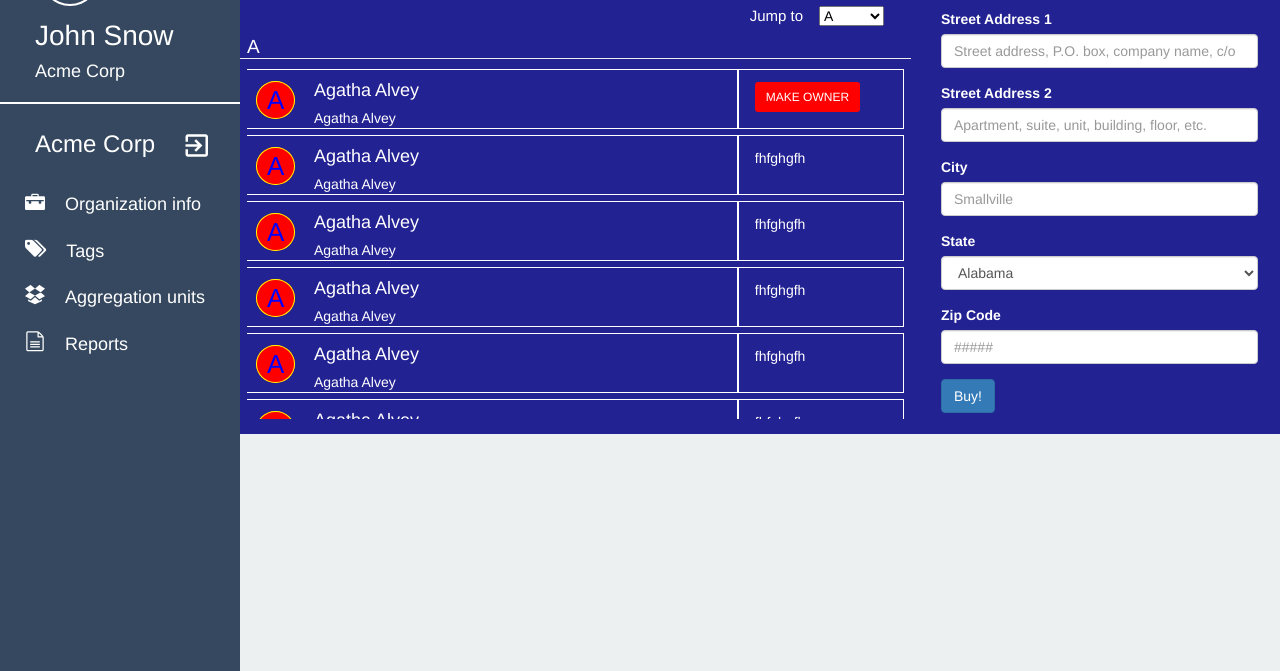
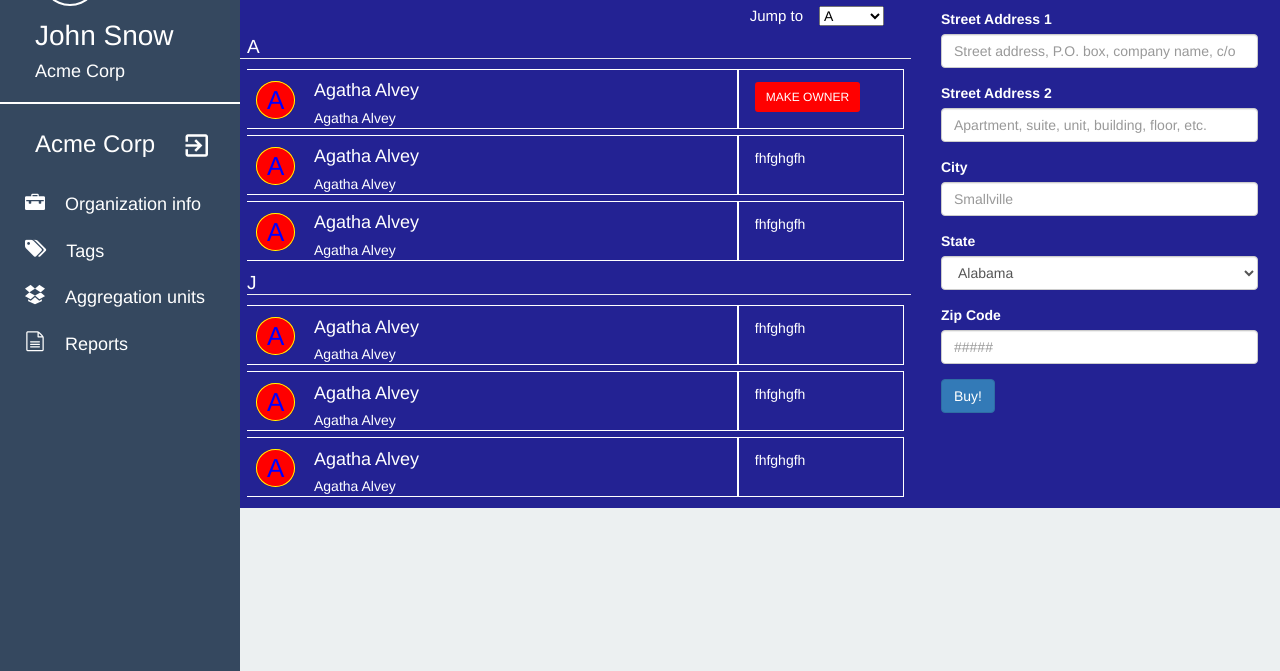
Before and after one commit to rohinsha/UI-dashboard-task3, a website: page index.html in a window 1280 px wide. Shown: the part 129-800 px from the top of the page. Drawn offline with nearby package versions, Linux system fonts and the light colour scheme; files that its build step writes are made by us from their sources; files whose address does not match are found by name.

Commit message:
Set height of letter-wise-details div

```diff
--- a/index.html
+++ b/index.html
@@ -98,6 +98,8 @@
 	 	   </div>
 
 	 	 </div>
+	 	 <p class="letter-J">J</p>
+	 	 <hr class="after-letter">
 	 	  <div class="row">
 	 	     <div class="col col-xs-7 col-md-8 col-lg-9">
 	 	 	 <span class="letter-search-A">A</span>
@@ -125,6 +127,32 @@
 
 	 	 </div>
 	 	  <div class="row">
+	 	     <div class="col col-xs-7 col-md-8 col-lg-9">
+	 	 	 <span class="letter-search-A">A</span>
+	 	 	 <div class="names">
+	 	 	  	<h4>Agatha Alvey</h4><h5>Agatha Alvey</h5>
+	 	 	  </div>
+
+	 	     </div>
+	 	   <div class="col col-xs-5 col-md-4 col-lg-3">
+	 	 	  fhfghgfh
+	 	   </div>
+
+	 	 </div>
+	 	 	  <div class="row">
+	 	     <div class="col col-xs-7 col-md-8 col-lg-9">
+	 	 	 <span class="letter-search-A">A</span>
+	 	 	 <div class="names">
+	 	 	  	<h4>Agatha Alvey</h4><h5>Agatha Alvey</h5>
+	 	 	  </div>
+
+	 	     </div>
+	 	   <div class="col col-xs-5 col-md-4 col-lg-3">
+	 	 	  fhfghgfh
+	 	   </div>
+
+	 	 </div>
+	 	 	  <div class="row">
 	 	     <div class="col col-xs-7 col-md-8 col-lg-9">
 	 	 	 <span class="letter-search-A">A</span>
 	 	 	 <div class="names">
--- a/sass/pages/_dashboard.scss
+++ b/sass/pages/_dashboard.scss
@@ -118,7 +118,7 @@ hr{
 	margin:0 auto;
 	}
 
-	    max-height: 350px;
+	    max-height: 433px;
     overflow-x: hidden;
     overflow-y: scroll;
 .row{
@@ -135,6 +135,11 @@ hr{
 	margin-bottom: -10px;
 }
 
+.letter-J{
+	margin-top:2px;
+	font-size:19px;
+	margin-bottom: -10px;
+}
 .after-letter{
 	    margin-top: 8px;
 	    margin-bottom:10px;
```
